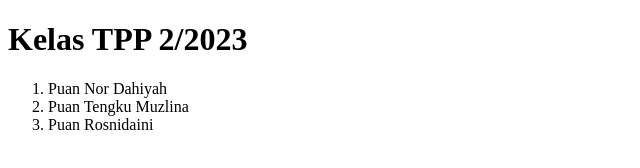
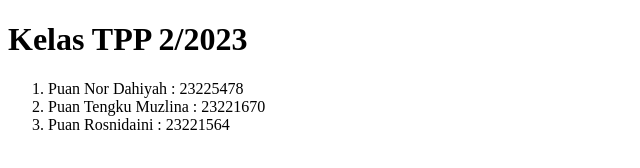
Before and after one commit to aliaatrhaziz/data-pelajar, a plain HTML site: page lecturer.html in a window 1280 px wide. Shown: the whole page, without its empty margins (0-640 px from the left). Drawn offline with Linux system fonts and the light colour scheme.

Commit message:
Menambah ndp di lecturer.html

```diff
--- a/lecturer.html
+++ b/lecturer.html
@@ -14,9 +14,9 @@
     <title>Data Lecturer</title>
     <h1>Kelas TPP 2/2023</h1>
     <ol>
-        <li>Puan Nor Dahiyah</li>
-        <li>Puan Tengku Muzlina</li>
-        <li>Puan Rosnidaini</li>
+        <li>Puan Nor Dahiyah    : 23225478</li>
+        <li>Puan Tengku Muzlina : 23221670</li>
+        <li>Puan Rosnidaini     : 23221564</li>
     </ol>
 </body>
 
```
